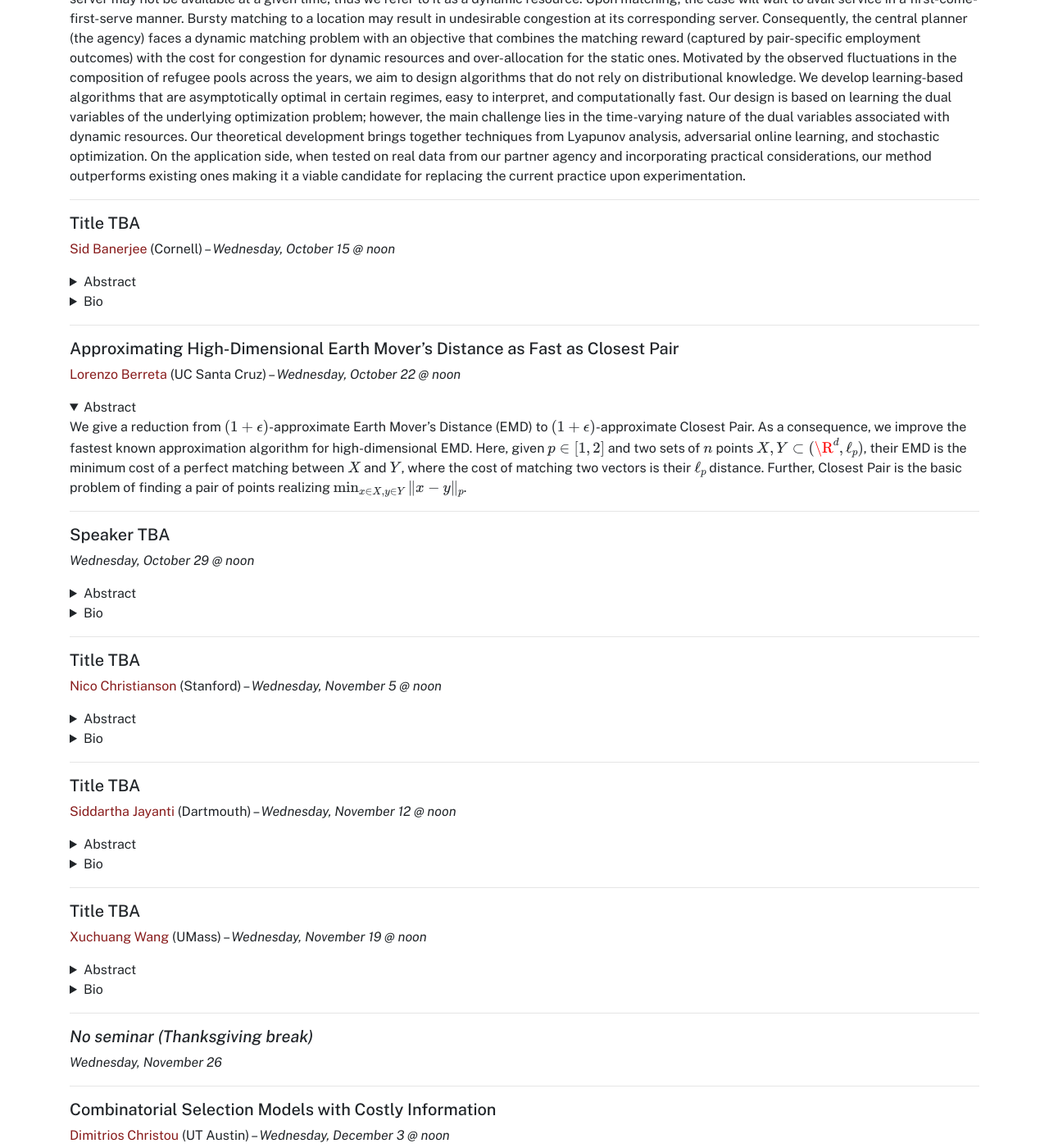
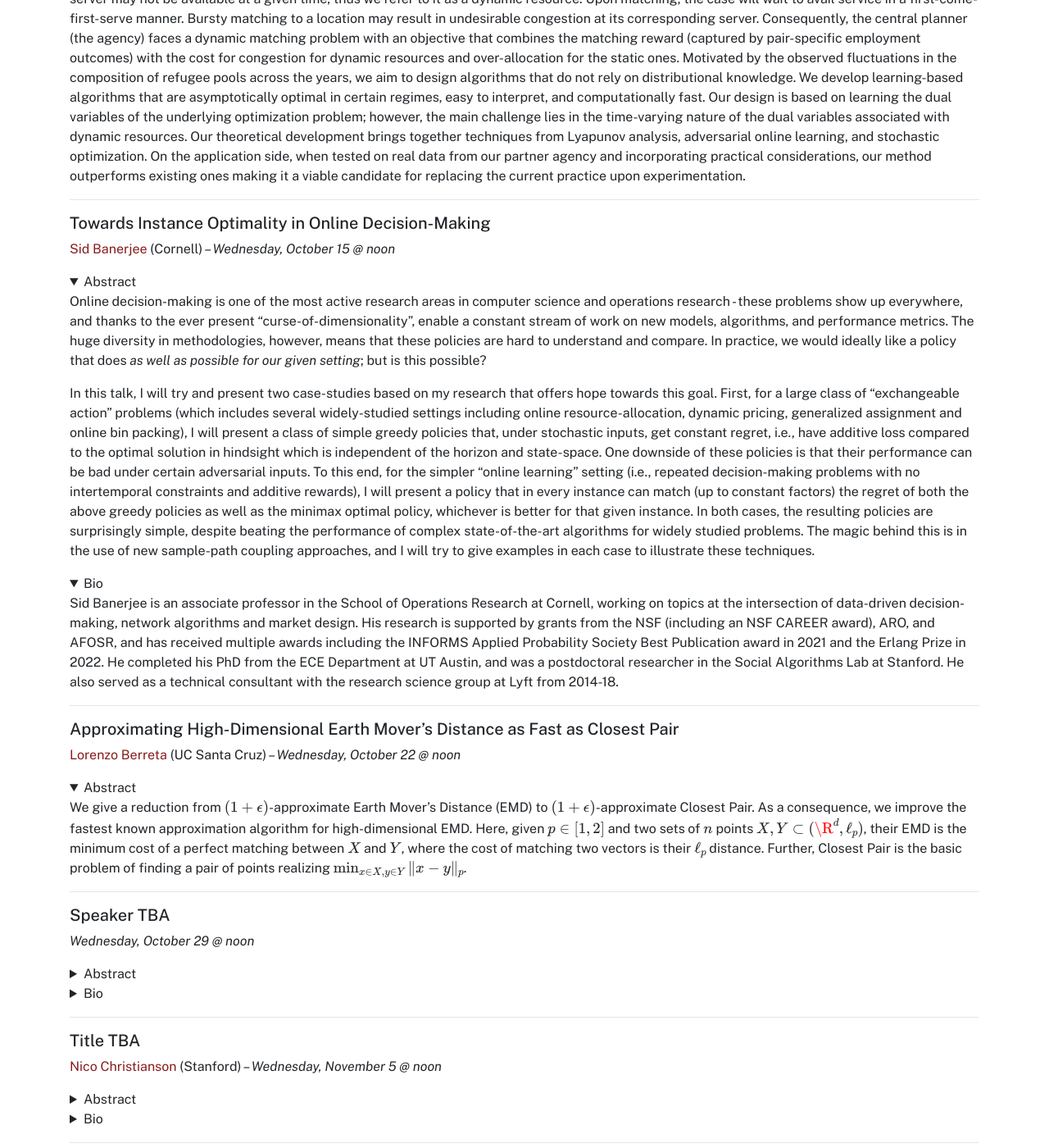
Before and after one commit to umass-theory/umass-theory.github.io, a Jekyll site: the page built from seminar.md, in a window 1280 px wide and 1400 px high, scrolled down 1886 px. Shown: the whole window at 82% size. Built offline with Jekyll 4.4.1, drawn with Linux system fonts in a browser that asks for light colours.

Commit message:
Revise seminar title and add abstract and bio
Updated seminar details including title and abstract.

```diff
--- a/seminar.md
+++ b/seminar.md
@@ -106,19 +106,21 @@ Motivated by our collaboration with a major refugee resettlement agency in the U
 </details>
 <hr>
 
-##### Title TBA
+##### Towards Instance Optimality in Online Decision-Making
 
 [Sid Banerjee](https://sidbanerjee.orie.cornell.edu/) (Cornell) -- *Wednesday, October 15 @ noon*
-<details markdown="1">
+<details markdown="1" open="1">
 <summary>Abstract</summary>
 
-TBA
+Online decision-making is one of the most active research areas in computer science and operations research - these problems show up everywhere, and thanks to the ever present "curse-of-dimensionality", enable a constant stream of work on new models, algorithms, and performance metrics. The huge diversity in methodologies, however, means that these policies are hard to understand and compare. In practice, we would ideally like a policy that does *as well as possible for our given setting*; but is this possible?
+
+In this talk, I will try and present two case-studies based on my research that offers hope towards this goal. First, for a large class of "exchangeable action" problems (which includes several widely-studied settings including online resource-allocation, dynamic pricing, generalized assignment and online bin packing), I will present a class of simple greedy policies that, under stochastic inputs, get constant regret, i.e., have additive loss compared to the optimal solution in hindsight which is independent of the horizon and state-space. One downside of these policies is that their performance can be bad under certain adversarial inputs. To this end, for the simpler "online learning" setting (i.e., repeated decision-making problems with no intertemporal constraints and additive rewards), I will present a policy that in every instance can match (up to constant factors) the regret of both the above greedy policies as well as the minimax optimal policy, whichever is better for that given instance. In both cases, the resulting policies are surprisingly simple, despite beating the performance of complex state-of-the-art algorithms for widely studied problems. The magic behind this is in the use of new sample-path coupling approaches, and I will try to give examples in each case to illustrate these techniques.
 
 </details>
-<details markdown="1">
+<details markdown="1" open="1">
 <summary>Bio</summary>
 
-TBA
+Sid Banerjee is an associate professor in the School of Operations Research at Cornell, working on topics at the intersection of data-driven decision-making, network algorithms and market design. His research is supported by grants from the NSF (including an NSF CAREER award), ARO, and AFOSR, and has received multiple awards including the INFORMS Applied Probability Society Best Publication award in 2021 and the Erlang Prize in 2022. He completed his PhD from the ECE Department at UT Austin, and was a postdoctoral researcher in the Social Algorithms Lab at Stanford. He also served as a technical consultant with the research science group at Lyft from 2014-18.
 
 </details>
 
```
